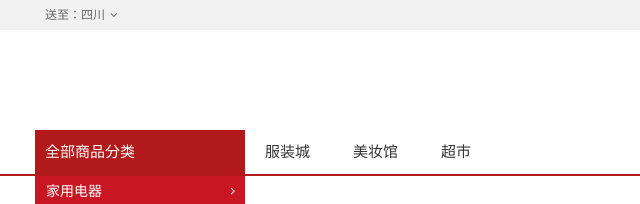
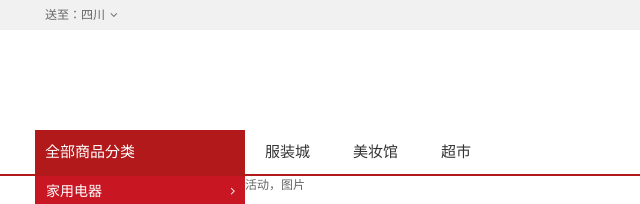
Before and after one commit to Cyclone77/CopyJD_Demo, a plain HTML site: page View/index.html in a window 1280 px wide. Shown: the top 204 px of the page, 0-640 px from the left. Drawn offline with Linux system fonts and the light colour scheme.

Commit message:
维护
维护

```diff
--- a/View/Css/index.css
+++ b/View/Css/index.css
@@ -217,10 +217,6 @@ a {
 
     /*内容菜单激活后panel的样式*/
     #categorys-2014 .dorpdown-layer {
-
-    }
-
-    #categorys-2014 .dorpdown-layer {
         position: absolute;
         left: 209px;
         top: 45px;
--- a/View/index.html
+++ b/View/index.html
@@ -133,7 +133,9 @@
         <div id="focus">
             <div class="slider">
                 <ul class="slider-main">
-                    <li class="slider-panel1"></li>
+                    <li class="slider-panel1">
+                        活动，图片
+                    </li>
                 </ul>
             </div>
         </div>
```
